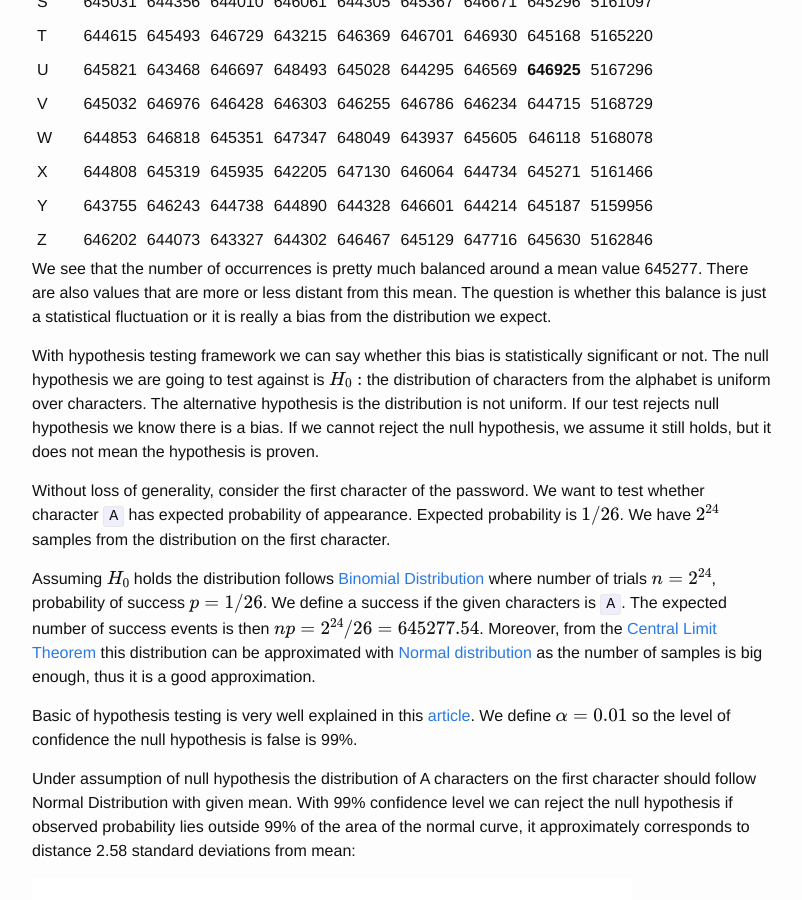
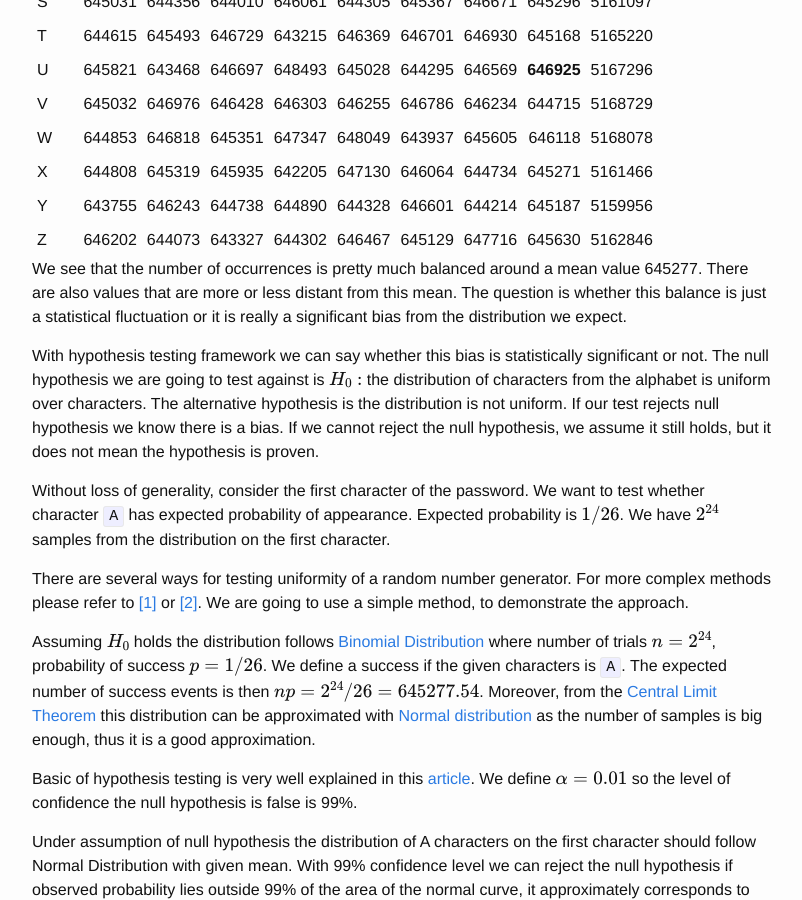
Before and after one commit to yolosec/deadcodeBlog, a Jekyll site: the page built from _posts/2016-06-14-UPC-UBEE-EVW3226-WPA2-RExing.markdown, in a window 1280 px wide and 900 px high, scrolled down 12487 px. Shown: the whole window, without its empty margins (238-1040 px from the left). Built offline with Jekyll 4.4.1, drawn with Linux system fonts in a browser that asks for light colours; formulas are drawn with MathJax 3.

Commit message:
ubee: statistical testing - more complex methods added as a ref

```diff
--- a/_posts/2016-06-14-UPC-UBEE-EVW3226-WPA2-RExing.markdown
+++ b/_posts/2016-06-14-UPC-UBEE-EVW3226-WPA2-RExing.markdown
@@ -398,7 +398,7 @@ Z|646202|644073|643327|644302|646467|645129|647716|645630|5162846
 
 We see that the number of occurrences is pretty much balanced around a mean value 645277.
 There are also values that are more or less distant from this mean. The question is whether this
-balance is just a statistical fluctuation or it is really a bias from the distribution we expect.
+balance is just a statistical fluctuation or it is really a significant bias from the distribution we expect.
 
 With hypothesis testing framework we can say whether this bias is statistically significant or not.
 The null hypothesis we are going to test against is \\( H_0: \\) the distribution of characters from the alphabet is
@@ -409,6 +409,12 @@ not mean the hypothesis is proven.
 Without loss of generality, consider the first character of the password. We want to test whether character `A`
 has expected probability of appearance. Expected probability is \\( {1}/{26} \\). We have \\( 2^{24} \\) samples
 from the distribution on the first character.
+
+There are several ways for testing uniformity of a random number generator.
+For more complex methods please refer to
+[\[1\]](http://www.cse.wustl.edu/~jain/cse567-08/ftp/k_27trg.pdf) or
+[\[2\]](http://www.fi.muni.cz/~xkrhovj/lectures/2005_PA168_Statistical_Testing_slides.pdf). We are going
+to use a simple method, to demonstrate the approach.
 
 Assuming \\( H_0 \\) holds the distribution follows [Binomial Distribution](https://en.wikipedia.org/wiki/Binomial_distribution)
 where number of trials \\(n = 2^{24} \\), probability of success \\( p = 1/26 \\). We define a success if the given
```
